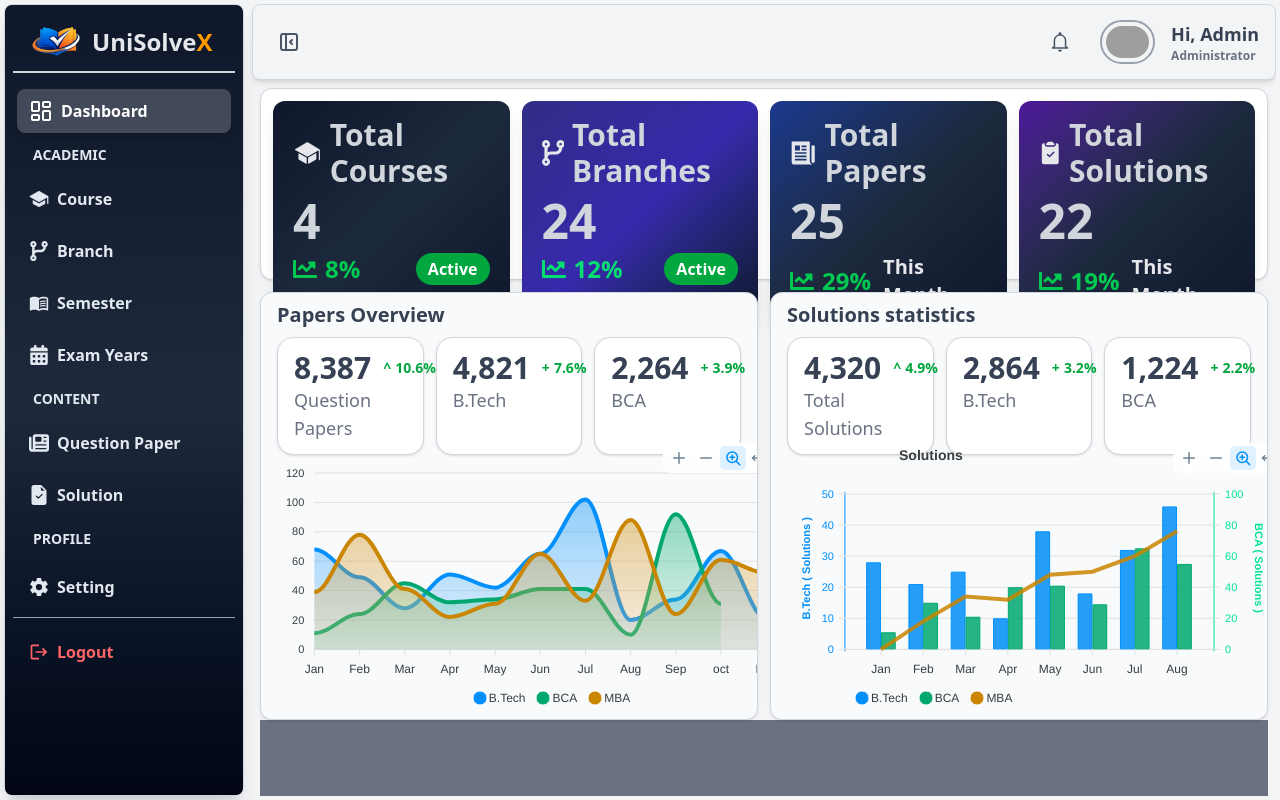
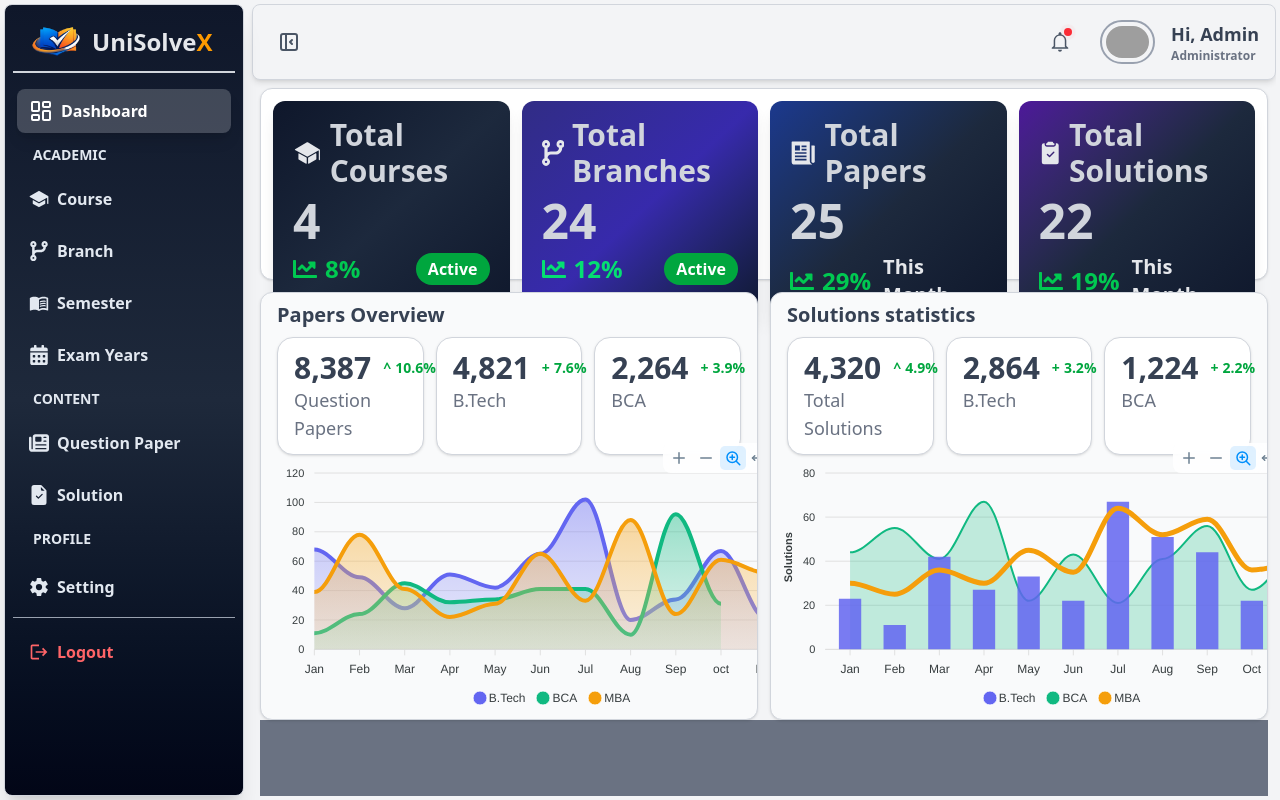
Before and after one commit to Himanshusingh00123/UniSolveX, a React (Vite) app: page /admin in a window 1280 px wide. Built offline with nearby package versions, Linux system fonts and the light colour scheme; grey boxes are pictures that could not be loaded.

Commit message:
i solve some bug and change barchart design

```diff
--- a/src/Components/Admin/Dashboard.jsx
+++ b/src/Components/Admin/Dashboard.jsx
@@ -4,7 +4,6 @@ import { IoNewspaperSharp } from "react-icons/io5";
 import { BsClipboard2CheckFill } from "react-icons/bs";
 import { FaChartLine } from "react-icons/fa";
 import Chart from "react-apexcharts";
-import { useState } from "react";
 
 const Dashboard = () => {
   const lineChart = {
@@ -27,6 +26,7 @@ const Dashboard = () => {
         height: 350,
         type: "area",
       },
+      colors: ["#6366F1", "#10B981", "#F59E0B"],
       dataLabels: {
         enabled: false,
       },
@@ -58,17 +58,17 @@ const Dashboard = () => {
       {
         name: "B.Tech",
         type: "column",
-        data: [28, 21, 25, 10, 38, 18, 32, 46],
+        data: [23, 11, 42, 27, 33, 22, 67, 51, 44, 22, 30],
       },
       {
         name: "BCA",
-        type: "column",
-        data: [11, 30, 21, 40, 41, 29, 65, 55],
+        type: "area",
+        data: [44, 55, 41, 67, 22, 43, 21, 41, 56, 27, 43],
       },
       {
         name: "MBA",
         type: "line",
-        data: [20, 29, 37, 36, 44, 45, 50, 58],
+        data: [30, 25, 36, 30, 45, 35, 64, 52, 59, 36, 39],
       },
     ],
     options: {
@@ -77,19 +77,29 @@ const Dashboard = () => {
         type: "line",
         stacked: false,
       },
-      dataLabels: {
-        enabled: false,
+      colors: ["#6366F1", "#10B981", "#F59E0B"],
+      stroke: {
+        width: [0, 2, 5],
+        curve: "smooth",
       },
-      stroke: {
-        width: [1, 1, 4],
+      plotOptions: {
+        bar: {
+          columnWidth: "50%",
         },
-      title: {
-        text: " Solutions ",
-        align: "left",
-        offsetX: 110,
       },
-      xaxis: {
-        categories: [
+
+      fill: {
+        opacity: [0.85, 0.25, 1],
+        gradient: {
+          inverseColors: false,
+          shade: "light",
+          type: "vertical",
+          opacityFrom: 0.85,
+          opacityTo: 0.55,
+          stops: [0, 100, 100, 100],
+        },
+      },
+      labels: [
         "Jan",
         "Feb",
         "Mar",
@@ -99,92 +109,32 @@ const Dashboard = () => {
         "Jul",
         "Aug",
         "Sep",
-          "oct",
+        "Oct",
         "Nov",
         "Dec",
       ],
+      markers: {
+        size: 0,
       },
-      yaxis: [
-        {
-          seriesName: "B.Tech",
-          axisTicks: {
-            show: true,
+      xaxis: {
+        type: "Months",
       },
-          axisBorder: {
-            show: true,
-            color: "#008FFB",
-          },
-          labels: {
-            style: {
-              colors: "#008FFB",
-            },
-          },
+      yaxis: {
         title: {
-            text: "B.Tech ( Solutions )",
-            style: {
-              color: "#008FFB",
+          text: "Solutions",
         },
       },
       tooltip: {
-            enabled: true,
+        shared: true,
+        intersect: false,
+        y: {
+          formatter: function (y) {
+            if (typeof y !== "undefined") {
+              return y.toFixed(0) + " Solutions";
+            }
+            return y;
           },
         },
-        {
-          seriesName: "BCA",
-          opposite: true,
-          axisTicks: {
-            show: true,
-          },
-          axisBorder: {
-            show: true,
-            color: "#00E396",
-          },
-          labels: {
-            style: {
-              colors: "#00E396",
-            },
-          },
-          title: {
-            text: "BCA ( Solutions )",
-            style: {
-              color: "#00E396",
-            },
-          },
-        },
-        {
-          seriesName: "MBA",
-          opposite: true,
-          axisTicks: {
-            show: true,
-          },
-          axisBorder: {
-            show: true,
-            color: "#FEB019",
-          },
-          labels: {
-            style: {
-              colors: "#FEB019",
-            },
-          },
-          title: {
-            text: "MBA ( Solutions )",
-            style: {
-              color: "#FEB019",
-            },
-          },
-        },
-      ],
-      tooltip: {
-        fixed: {
-          enabled: true,
-          position: "topLeft", // topRight, topLeft, bottomRight, bottomLeft
-          offsetY: 30,
-          offsetX: 60,
-        },
-      },
-      legend: {
-        horizontalAlign: "left",
-        offsetX: 40,
       },
     },
   };
@@ -192,7 +142,7 @@ const Dashboard = () => {
   return (
     <div className="md:p-2 ">
       <div
-        className="md:bg-white  md:h-48 sm:h-80 h-screen  md:border
+        className="md:bg-white  md:h-48 sm:h-80 max-sm:min-h-screen  md:border
                   md:shadow-sm border-gray-300 rounded-xl grid
                   xl:grid-cols-4  sm:grid-cols-2 grid-cols-1 p-3 gap-3"
       >
@@ -258,12 +208,14 @@ const Dashboard = () => {
         </div>
       </div>
 
-      <div className=" sm:h-110 h-screen rounded w-full grid md:grid-cols-2 pt-3 gap-3">
+      <div className=" sm:h-110 h-screen rounded w-full grid md:grid-cols-2 sm:pt-3 gap-3">
+
+
         {/* -------------------------------------------------------------Question chart-------------------------------------------------- */}
 
-        <div className="sm:bg-gray-50 sm:border sm:overflow-hidden  sm:border-gray-300 h-full  rounded-xl sm:shadow-sm">
+        <div className="sm:bg-gray-50 sm:border sm:overflow-hidden flex-1 sm:border-gray-300 h-full  rounded-xl sm:shadow-sm">
           <div className=" sm:h-4/12 sm:w-full w-screen px-4 py-2">
-            <h1 className="text-xl font-bold text-gray-700 mb-2">
+            <h1 className="text-xl font-bold text-gray-700 mb-2 text-center sm:text-start">
               Papers Overview
             </h1>
             <div className="h-9/12  grid sm:grid-cols-3 sm:gap-3 gap-2">
@@ -315,7 +267,7 @@ const Dashboard = () => {
 
         <div className="sm:bg-gray-50 sm:border sm:overflow-hidden  sm:border-gray-300 h-full  rounded-xl sm:shadow-sm">
           <div className=" sm:h-4/12 sm:w-full w-screen px-4 py-2">
-            <h1 className="text-xl font-bold text-gray-700 mb-2">
+            <h1 className="text-xl font-bold text-gray-700 mb-2 text-center sm:text-start">
               Solutions statistics
             </h1>
             <div className="h-9/12  grid sm:grid-cols-3 sm:gap-3 gap-2">
--- a/src/Components/Admin/Layout.jsx
+++ b/src/Components/Admin/Layout.jsx
@@ -183,7 +183,7 @@ const Layout = () => {
 
       {sidebar && (
         <div
-          className="fixed inset-0 bg-black/40 md:hidden z-30"
+          className="fixed inset-0 bg-black/40 md:hidden  z-30"
           onClick={() => setSidebar(false)}
         />
       )}
@@ -193,7 +193,7 @@ const Layout = () => {
       <div className="min-h-full overflow-auto  md:pl-2 flex-1 ">
         {/* --------------------------------navbar -----------------------------------*/}
 
-        <div className=" md:h-19 h-15  bg-gray-100 md:rounded-lg border shadow-md border-gray-300 sticky top-0 left-0 z-50 flex justify-between items-center py-4 sm:pl-3 pl-2  pr-4">
+        <div className=" md:h-19 h-15  bg-gray-100 md:rounded-lg border shadow-md border-gray-300 sticky top-0 left-0 z-20 flex justify-between items-center py-4 sm:pl-3 pl-2  pr-4">
           <button
             onClick={() => {
               setSidebar(!sidebar);
@@ -218,14 +218,18 @@ const Layout = () => {
 
           <div className="flex md:gap-4 gap-2 md:h-11 h-9 ">
             <button
-              className="cursor-pointer font-serif
-            text-xl rounded-full text-gray-600
-            hover:bg-gray-200 hover:text-blue-600
-             md:px-3 px-2 hover:scale-105"
+              className="relative cursor-pointer font-serif
+              text-xl rounded-full text-gray-600
+              hover:bg-gray-200 hover:text-blue-600
+              md:px-3 px-2 hover:scale-105 transition-all duration-300"
             >
-              <IoMdNotificationsOutline className="text-2xl " />
+              <span className="absolute sm:top-2 sm:right-3 top-1 right-0.5 inline-flex h-2 w-2">
+                <span className="animate-ping absolute inline-flex h-full w-full rounded-full bg-red-400 opacity-75"></span>
+                <span className="relative inline-flex rounded-full h-2 w-2 bg-red-500"></span>
+              </span>
+
+              <IoMdNotificationsOutline className="text-2xl" />
             </button>
-
             <img
               src="https://png.pngtree.com/png-vector/20220719/ourmid/pngtree-color-icon---businessman-icon-color-sign-vectorteamwork-account-admin-photo-image_37961448.jpg"
               alt="logo"
```
Lines whose indentation alone changed are shown as unchanged.
